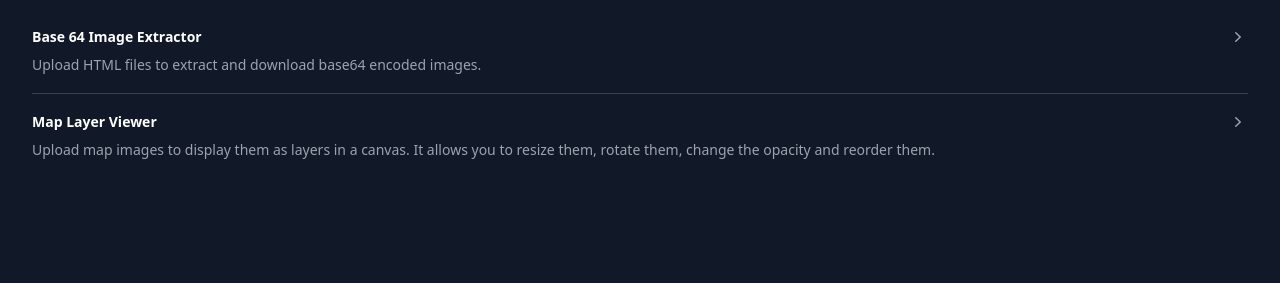
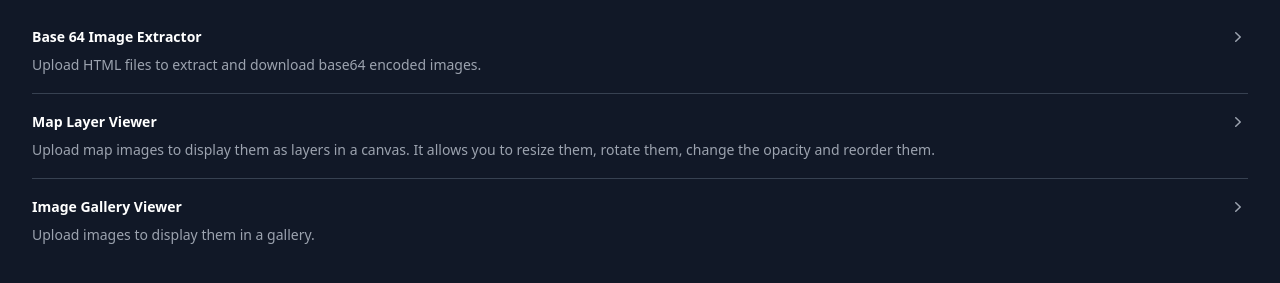
Before and after one commit to santiesteban/tools, a plain HTML site: page index.html in a window 1280 px wide. Shown: the part 101-384 px from the top of the page. Drawn offline with nearby package versions, Linux system fonts and the light colour scheme.

Commit message:
Updated index.html
Added image-gallery-viewer

```diff
--- a/index.html
+++ b/index.html
@@ -40,6 +40,17 @@
                                     <p class="mt-1 text-sm leading-6 text-gray-400">Upload map images to display them as layers in a canvas. It allows you to resize them, rotate them, change the opacity and reorder them.</p>
                                 </a>
                             </li>
+                            <li class="py-4">
+                                <a href="image-gallery-viewer.html" class="block hover:bg-gray-800 rounded-lg p-4 -m-4 transition">
+                                    <div class="flex items-center justify-between">
+                                        <p class="text-sm font-semibold leading-6 text-white">Image Gallery Viewer</p>
+                                        <svg class="h-5 w-5 flex-none text-gray-400" viewBox="0 0 20 20" fill="currentColor" aria-hidden="true">
+                                            <path fill-rule="evenodd" d="M7.21 14.77a.75.75 0 01.02-1.06L11.168 10 7.23 6.29a.75.75 0 111.04-1.08l4.5 4.25a.75.75 0 010 1.08l-4.5 4.25a.75.75 0 01-1.06-.02z" clip-rule="evenodd" />
+                                        </svg>
+                                    </div>
+                                    <p class="mt-1 text-sm leading-6 text-gray-400">Upload images to display them in a gallery.</p>
+                                </a>
+                            </li>
                         </ul>
                     </div>
                 </div>
```
